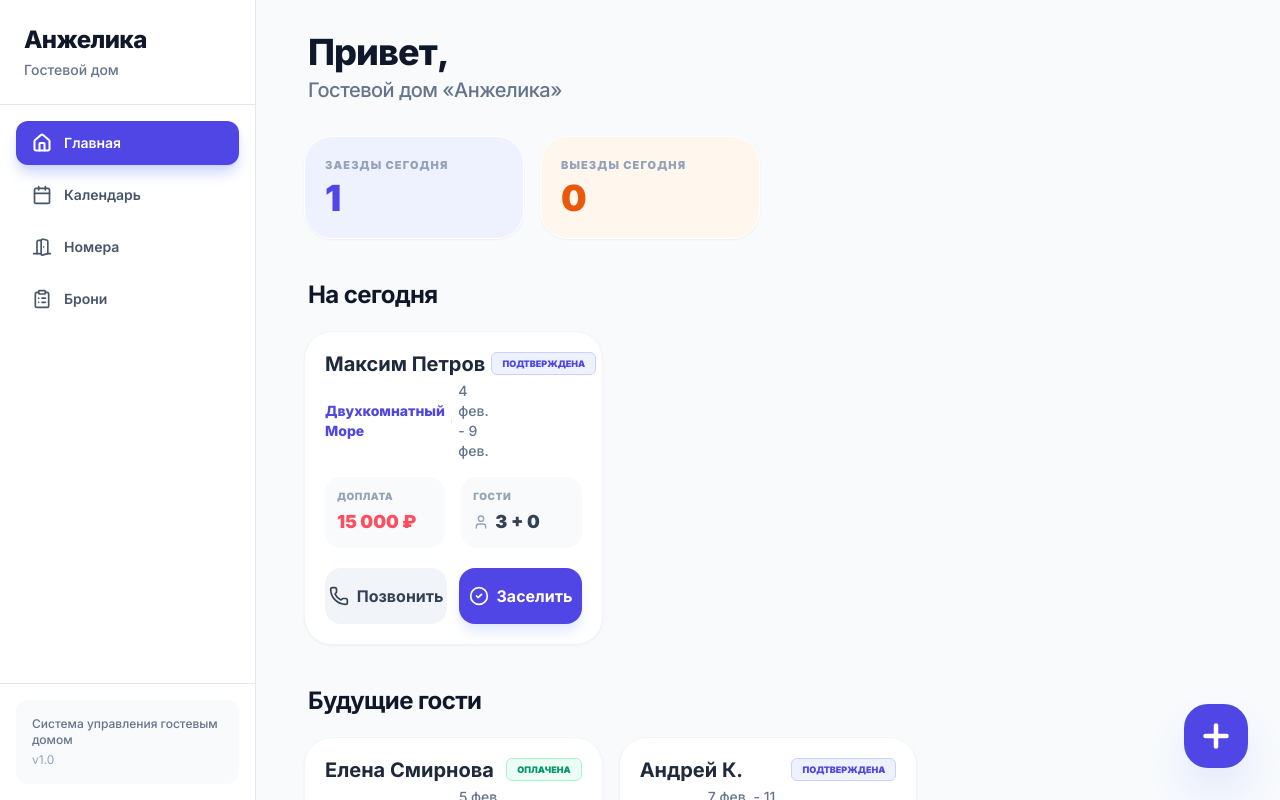
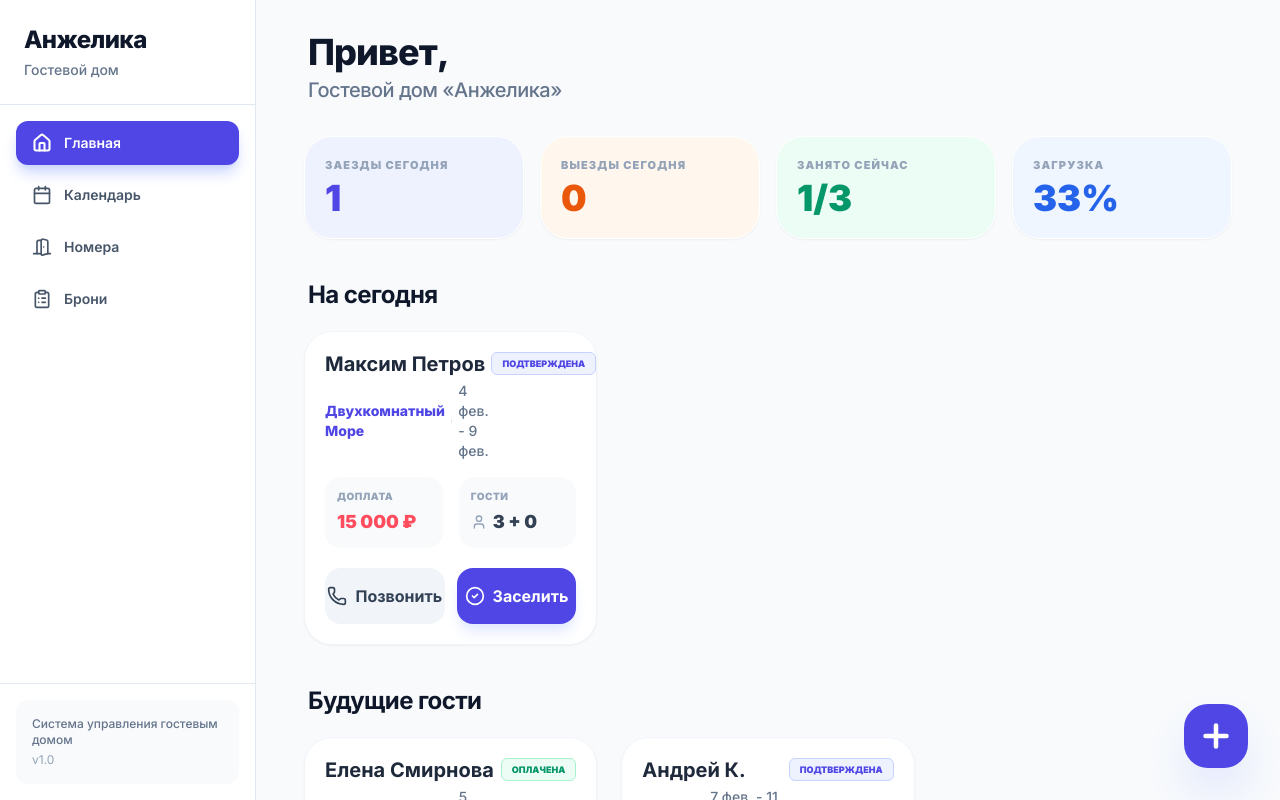
Before and after one commit to sqandreev-byte/anzhelika-guesthouse, a React (Vite) app: page / in a window 1280 px wide. Built offline with nearby package versions, Linux system fonts and the light colour scheme.

Commit message:
Improve Dashboard layout for desktop
- Add 2 more statistics cards (Occupancy and Loading %)
- Change grid to 2 columns on desktop for better width usage
- Add larger gaps between cards (gap-6)
- Better responsive breakpoints (lg:2 cols, xl:3 cols)
- Dashboard now uses full width on desktop

```diff
--- a/views/Dashboard.tsx
+++ b/views/Dashboard.tsx
@@ -27,9 +27,19 @@ const Dashboard: React.FC<DashboardProps> = ({ bookings, onOpenBooking, onUpdate
     return !isToday(checkIn) && isAfter(checkIn, today) && b.status !== 'checked_in';
   }).slice(0, 5);
 
+  // Calculate additional stats
+  const currentGuests = bookings.filter(b => b.status === 'checked_in').length;
+  const totalRooms = ROOMS.length;
+  const occupancyRate = totalRooms > 0 ? Math.round((currentGuests / totalRooms) * 100) : 0;
+  const totalRevenue = bookings
+    .filter(b => b.status !== 'cancelled')
+    .reduce((sum, b) => sum + b.totalPrice, 0);
+
   const stats = [
     { label: 'Заезды сегодня', value: arrivalsToday.length, color: 'text-indigo-600', bg: 'bg-indigo-50' },
     { label: 'Выезды сегодня', value: departuresToday.length, color: 'text-orange-600', bg: 'bg-orange-50' },
+    { label: 'Занято сейчас', value: `${currentGuests}/${totalRooms}`, color: 'text-emerald-600', bg: 'bg-emerald-50' },
+    { label: 'Загрузка', value: `${occupancyRate}%`, color: 'text-blue-600', bg: 'bg-blue-50' },
   ];
 
   const BookingCard = ({ booking, type }: { booking: Booking, type: 'arrival' | 'departure' | 'upcoming' }) => {
@@ -136,7 +146,7 @@ const Dashboard: React.FC<DashboardProps> = ({ bookings, onOpenBooking, onUpdate
             <p className="text-slate-400 font-bold uppercase text-[10px] tracking-widest">Тихо... пока ничего</p>
           </div>
         ) : (
-          <div className="grid grid-cols-1 md:grid-cols-2 lg:grid-cols-3 gap-4">
+          <div className="grid grid-cols-1 md:grid-cols-2 lg:grid-cols-2 xl:grid-cols-3 gap-4 md:gap-6">
             {arrivalsToday.map(b => <BookingCard key={b.id} booking={b} type="arrival" />)}
             {departuresToday.map(b => <BookingCard key={b.id} booking={b} type="departure" />)}
           </div>
@@ -146,7 +156,7 @@ const Dashboard: React.FC<DashboardProps> = ({ bookings, onOpenBooking, onUpdate
       <section>
         <h2 className="text-2xl font-bold text-slate-900 mb-5 px-1 tracking-tight">Будущие гости</h2>
         {upcoming.length > 0 ? (
-          <div className="grid grid-cols-1 md:grid-cols-2 lg:grid-cols-3 gap-4">
+          <div className="grid grid-cols-1 md:grid-cols-2 lg:grid-cols-2 xl:grid-cols-3 gap-4 md:gap-6">
             {upcoming.map(b => <BookingCard key={b.id} booking={b} type="upcoming" />)}
           </div>
         ) : (
```
